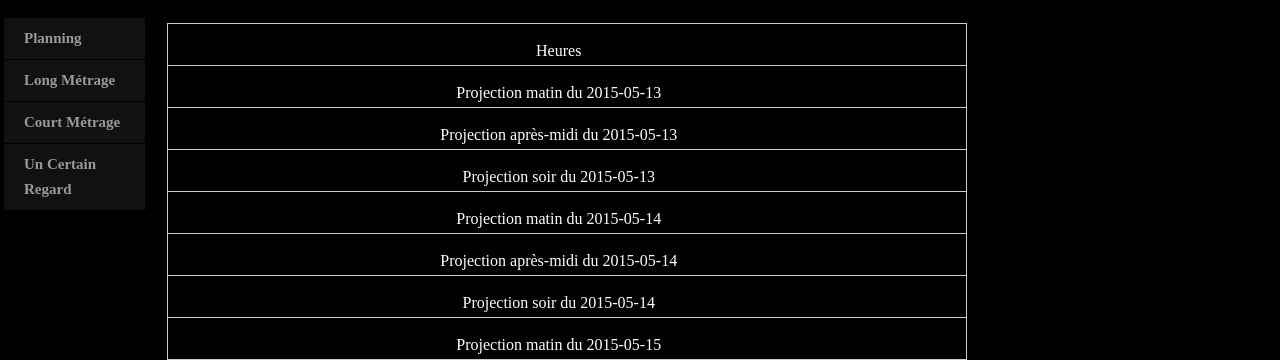
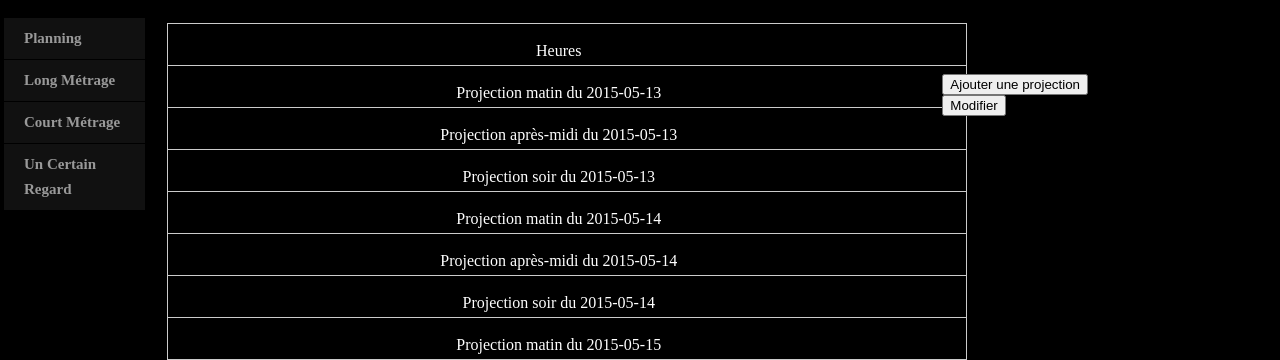
Before and after one commit to gwen0309/gmlbV2, a PHP site: page /planning.php in a window 1280 px wide. Shown: the part 326-686 px from the top of the page. Run offline with PHP 8.4, Linux system fonts and the light colour scheme; the visitor is signed in with stand-in values (Sample User, id 1); data that the repository does not hold is empty.

Commit message:
sticky bouton

```diff
--- a/scripts/ProjectionJS.js
+++ b/scripts/ProjectionJS.js
@@ -29,3 +29,13 @@ $(document).ready(function(){
 		form.submit();
 	});
 });
+
+//Scripte sticky bouton
+$(window).scroll(function (event) {
+
+    if ($(this).scrollTop() >= 400) {
+      $('#bouton').addClass('fixed');
+    } else {
+      $('#bouton').removeClass('fixed');
+    }
+  });
--- a/styles/StylesProj.css
+++ b/styles/StylesProj.css
@@ -22,10 +22,20 @@ background:#e9c200;
 }
 #bouton{
     display: inline-block;
-    float: right;
-    margin-right: 16%;
-    margin-top: -230%;
-    position: relative;
+	margin-top:400px;
+	margin-right:15%;
+	top: 0;
+	right:0;
+
+	z-index:99;
+    position:absolute;
+}
+
+#bouton.fixed{
+
+	position:fixed;
+	top:20px;
+	margin-top: 0;
 }
 
 #contenu_onglet table{
```
